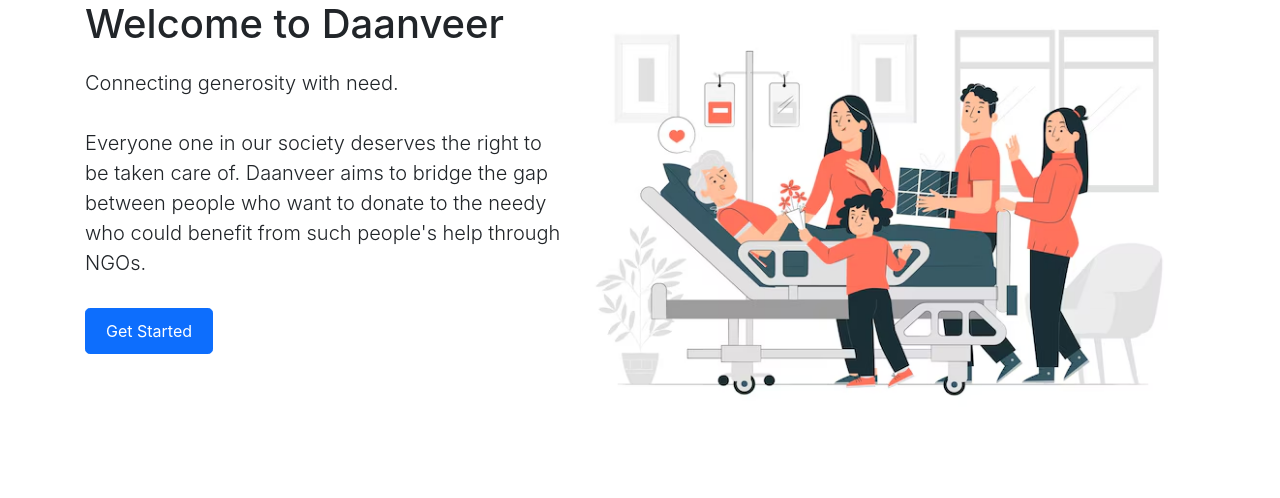
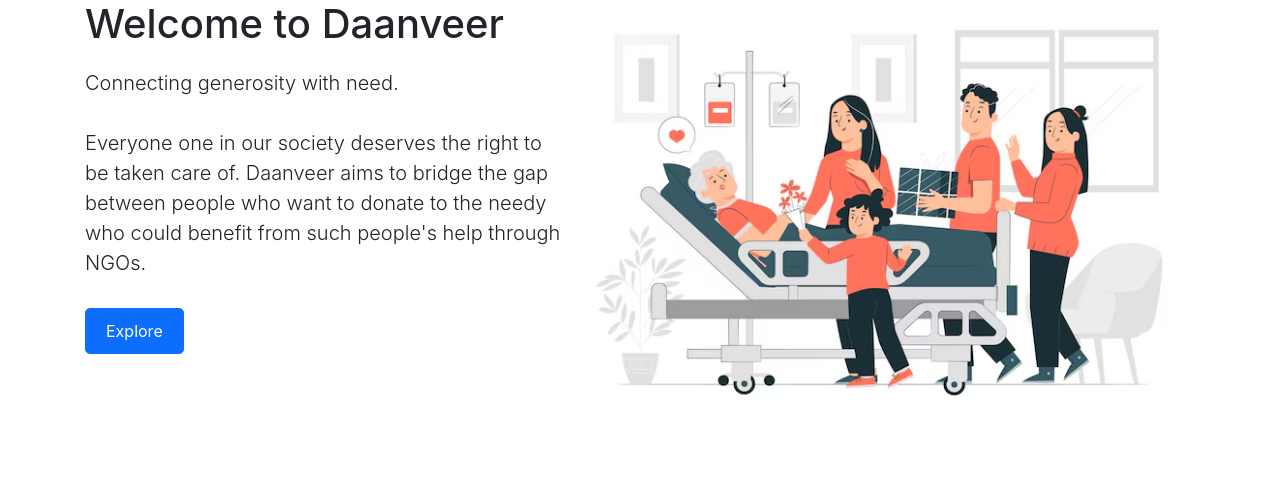
Before and after one commit to Cicada1107/danveer, a Django app: page / in a window 1280 px wide. Shown: the part 124-622 px from the top of the page. Run offline with Django 5.2, Linux system fonts and the light colour scheme; the visitor is signed in with stand-in values (Sample User, id 1); some libraries are stand-ins or nearby versions.

Commit message:
home page get started -> explore for auth users

```diff
--- a/danveer/donations/templates/home.html
+++ b/danveer/donations/templates/home.html
@@ -10,7 +10,11 @@
     <h1>Welcome to Daanveer</h1>
     <p class="lead">Connecting generosity with need.</p>
     <p class="lead">Everyone one in our society deserves the right to be taken care of. Daanveer aims to bridge the gap between people who want to donate to the needy who could benefit from such people's help through NGOs.</p>
+    {% if user.is_authenticated %}
+    <a href="{% url 'explore' %}" class="btn btn-primary btn-lg">Explore</a>
+    {% else %}
     <a href="{% url 'register' %}" class="btn btn-primary btn-lg">Get Started</a>
+    {% endif %}
 </div>
 
 <!-- How It Works Section -->
```
